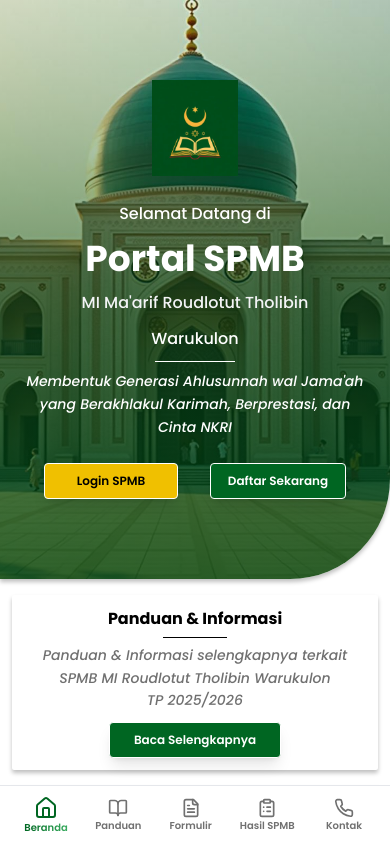
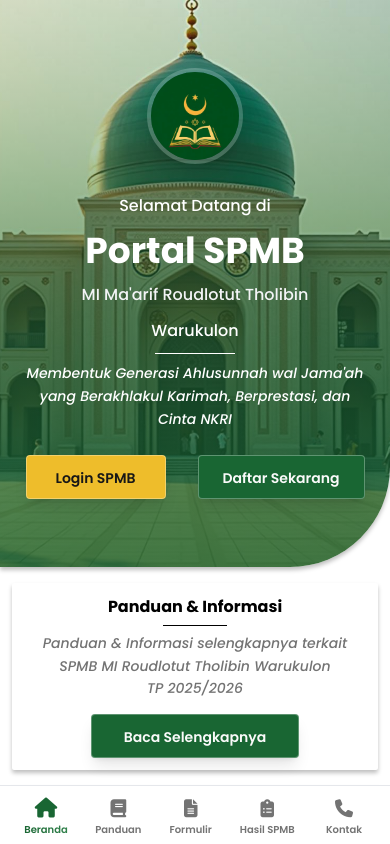
Before and after one commit to mimawarukulon68/rotholib-spmb-portal, a React (Vite) app: page / in a window 390 px wide. Built offline with nearby package versions, Linux system fonts and the light colour scheme.

Commit message:
Fix: Improve design and responsiveness
-   Change image to a responsive circle (96x96).
-   Address design system and color scheme for mobile.
-   Fix background color issue on mobile.
-   Implement Font Awesome icons for the bottom navbar.

```diff
--- a/index.html
+++ b/index.html
@@ -9,6 +9,7 @@
     <link rel="preconnect" href="https://fonts.googleapis.com">
     <link rel="preconnect" href="https://fonts.gstatic.com" crossorigin>
     <link href="https://fonts.googleapis.com/css2?family=Poppins:ital,wght@0,100;0,200;0,300;0,400;0,500;0,600;0,700;0,800;0,900;1,100;1,200;1,300;1,400;1,500;1,600;1,700;1,800;1,900&display=swap" rel="stylesheet">
+    <link rel="stylesheet" href="https://cdnjs.cloudflare.com/ajax/libs/font-awesome/6.4.0/css/all.min.css">
 
     <meta property="og:title" content="rotholib-spmb-portal" />
     <meta property="og:description" content="Lovable Generated Project" />
--- a/package.json
+++ b/package.json
@@ -11,6 +11,7 @@
     "preview": "vite preview"
   },
   "dependencies": {
+    "@fortawesome/fontawesome-free": "^6.7.2",
     "@hookform/resolvers": "^3.9.0",
     "@radix-ui/react-accordion": "^1.2.0",
     "@radix-ui/react-alert-dialog": "^1.1.1",
--- a/src/components/BottomNavbar.tsx
+++ b/src/components/BottomNavbar.tsx
@@ -1,5 +1,4 @@
 import React from 'react';
-import { Home, BookOpen, FileText, ClipboardList, Phone } from 'lucide-react';
 import { useLocation, Link } from 'react-router-dom';
 import { cn } from '@/lib/utils';
 
@@ -7,27 +6,27 @@ const navItems = [
   {
     name: 'Beranda',
     path: '/',
-    icon: Home
+    icon: 'fas fa-home'
   },
   {
     name: 'Panduan',
     path: '/panduan',
-    icon: BookOpen
+    icon: 'fas fa-book'
   },
   {
     name: 'Formulir',
     path: '/formulir',
-    icon: FileText
+    icon: 'fas fa-file-alt'
   },
   {
     name: 'Hasil SPMB',
     path: '/hasil',
-    icon: ClipboardList
+    icon: 'fas fa-clipboard-list'
   },
   {
     name: 'Kontak',
     path: '/kontak',
-    icon: Phone
+    icon: 'fas fa-phone'
   }
 ];
 
@@ -38,7 +37,6 @@ const BottomNavbar = () => {
     <nav className="fixed bottom-0 left-0 right-0 bg-white border-t border-gray-200 shadow-button z-50">
       <div className="flex items-center justify-between h-[58px] px-4 py-1.5">
         {navItems.map((item) => {
-          const Icon = item.icon;
           const isActive = location.pathname === item.path;
 
           return (
@@ -56,7 +54,10 @@ const BottomNavbar = () => {
                 "transition-colors duration-200",
                 isActive ? "text-islamic-green" : "text-muted-foreground"
               )}>
-                <Icon size={isActive ? 24 : 20} />
+                <i className={cn(
+                  item.icon,
+                  isActive ? "text-xl" : "text-lg"
+                )} />
               </div>
               <span className={cn(
                 "block text-[10px] font-semibold leading-[12.5px] transition-all duration-200",
--- a/src/components/ui/ripple-button.tsx
+++ b/src/components/ui/ripple-button.tsx
@@ -3,17 +3,17 @@ import { cva, type VariantProps } from 'class-variance-authority';
 import { cn } from '@/lib/utils';
 
 const rippleButtonVariants = cva(
-  "relative overflow-hidden transition-all duration-150 ease-in-out transform active:scale-95 font-semibold text-xs leading-4 h-9 px-3 py-2 border rounded shadow-button",
+  "relative overflow-hidden transition-all duration-200 ease-out transform active:scale-95 font-semibold text-sm leading-5 h-11 px-6 py-3 border rounded-lg shadow-button",
   {
     variants: {
       variant: {
-        login: "bg-secondary text-secondary-foreground border-white hover:bg-secondary/90",
-        register: "bg-primary text-primary-foreground border-white hover:bg-primary/90",
-        info: "bg-primary text-primary-foreground border-white hover:bg-primary/90 px-6 mt-1"
+        login: "bg-secondary text-secondary-foreground border-white/30 hover:bg-secondary/90 hover:shadow-lg",
+        register: "bg-primary text-primary-foreground border-white/30 hover:bg-primary/90 hover:shadow-lg",
+        info: "bg-primary text-primary-foreground border-white/30 hover:bg-primary/90 hover:shadow-lg px-8 mt-2"
       },
       size: {
-        default: "min-w-[134px]",
-        register: "min-w-[136px]",
+        default: "min-w-[140px]",
+        register: "min-w-[145px]",
         info: "min-w-auto"
       }
     },
--- a/src/index.css
+++ b/src/index.css
@@ -6,44 +6,44 @@
 
 @layer base {
   :root {
-    --background: 245 245 245;
-    --foreground: 0 0% 0%;
+    --background: 0 0% 96%; /* Light gray background */
+    --foreground: 0 0% 9%; /* Dark text */
 
     --card: 0 0% 100%;
-    --card-foreground: 0 0% 0%;
+    --card-foreground: 0 0% 9%;
 
     --popover: 0 0% 100%;
-    --popover-foreground: 0 0% 0%;
+    --popover-foreground: 0 0% 9%;
 
-    /* Islamic Green Theme */
-    --primary: 140 100% 20%; /* Deep Islamic Green */
-    --primary-foreground: 0 0% 100%;
-    --primary-light: 140 50% 45%;
+    /* Islamic Green Theme - Professional & Accessible */
+    --primary: 140 60% 25%; /* Deep Islamic Green with better contrast */
+    --primary-foreground: 0 0% 98%;
+    --primary-light: 140 45% 35%;
 
-    /* Golden Accent */
-    --secondary: 48 100% 47%; /* Islamic Gold */
-    --secondary-foreground: 0 0% 0%;
+    /* Golden Accent - More subtle for mobile */
+    --secondary: 45 85% 55%; /* Warmer, more accessible gold */
+    --secondary-foreground: 0 0% 9%;
 
-    --muted: 210 40% 96.1%;
-    --muted-foreground: 0 0% 44%;
+    --muted: 0 0% 95%;
+    --muted-foreground: 0 0% 45%;
 
-    --accent: 48 100% 47%;
-    --accent-foreground: 0 0% 0%;
+    --accent: 45 85% 55%;
+    --accent-foreground: 0 0% 9%;
 
-    --destructive: 0 84.2% 60.2%;
-    --destructive-foreground: 0 0% 100%;
+    --destructive: 0 65% 51%;
+    --destructive-foreground: 0 0% 98%;
 
-    --border: 214.3 31.8% 91.4%;
-    --input: 214.3 31.8% 91.4%;
-    --ring: 140 100% 20%;
+    --border: 0 0% 89%;
+    --input: 0 0% 89%;
+    --ring: 140 60% 25%;
 
     --radius: 0.25rem;
 
     /* Custom SPMB Colors */
-    --hero-bg: linear-gradient(rgba(0, 73, 20, 0.08) 0%, rgba(0, 73, 20, 0.56) 50%, rgba(0, 73, 20, 0.8) 100%);
-    --text-muted: 0 0% 44%;
-    --islamic-green: 140 100% 20%;
-    --islamic-gold: 48 100% 47%;
+    --hero-bg: linear-gradient(hsla(140, 60%, 25%, 0.08) 0%, hsla(140, 60%, 25%, 0.56) 50%, hsla(140, 60%, 25%, 0.8) 100%);
+    --text-muted: 0 0% 45%;
+    --islamic-green: 140 60% 25%;
+    --islamic-gold: 45 85% 55%;
 
     /* Shadows */
     --shadow-card: 0 3px 4px 0 rgba(0, 0, 0, 0.25);
--- a/src/pages/Index.tsx
+++ b/src/pages/Index.tsx
@@ -22,11 +22,11 @@ const Index = () => {
         >
           <div className="flex flex-col items-center gap-4 max-w-[448px] w-full">
             {/* Logo */}
-            <div className="mb-2">
+            <div className="mb-3">
               <img
                 src={schoolLogo}
                 alt="Logo MI Ma'arif Roudlotut Tholibin"
-                className="h-24 w-28 object-contain"
+                className="h-24 w-24 object-cover rounded-full border-4 border-white/20 shadow-lg"
               />
             </div>
 
```
Also changed, not shown: 1 other file (tests, documents, lock files or other folders).
